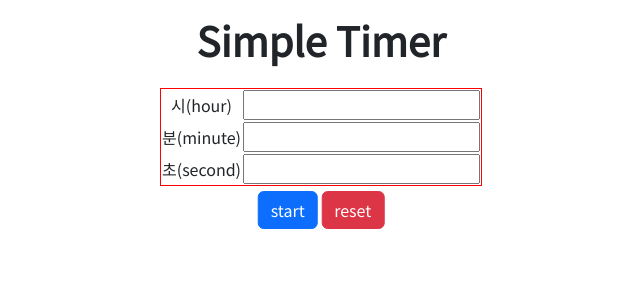
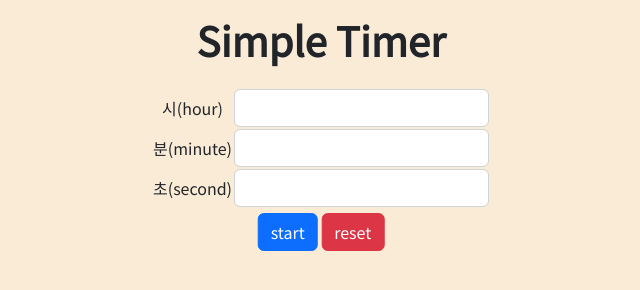
Before and after one commit to Bam-j/Simple-Timer, a website with bundled scripts: page index.html in a window 1280 px wide. Shown: the whole page, without its empty margins (319-959 px from the left). Built offline with nearby package versions, Linux system fonts and the light colour scheme.

Commit message:
buttons의 z-index 조정

```diff
--- a/css/index.css
+++ b/css/index.css
@@ -1,6 +1,8 @@
 @import url('https://fonts.googleapis.com/css2?family=Noto+Sans+KR&display=swap');
+
 body {
   font-family: 'Noto Sans KR', sans-serif;
+  background-color: antiquewhite;
 }
 
 #title{
@@ -13,7 +15,6 @@ body {
 #main-container {
   text-align: center;
   margin: 0 auto;
-  border: 1px red solid;
   position: relative;
 }
 
@@ -32,6 +33,7 @@ body {
   position: absolute;
   left: 50%;
   transform: translate(-50%, -50%);
+  z-index: -1;
 }
 
 #startAndPauseButton {
--- a/index.html
+++ b/index.html
@@ -22,19 +22,19 @@
       <tr>
         <td>시(hour)</td>
         <td>
-          <input id='inputHour' autocomplete='off'>
+          <input id='inputHour' class='form-control' autocomplete='off'>
         </td>
       </tr>
       <tr>
         <td>분(minute)</td>
         <td>
-          <input id='inputMinute' autocomplete='off'>
+          <input id='inputMinute' class='form-control' autocomplete='off'>
         </td>
       </tr>
       <tr>
         <td>초(second)</td>
         <td>
-          <input id='inputSecond' autocomplete='off'>
+          <input id='inputSecond' class='form-control' autocomplete='off'>
         </td>
       </tr>
     </table>
--- a/package.json
+++ b/package.json
@@ -4,6 +4,7 @@
   "version": "0.0.0",
   "dependencies": {
     "bootstrap": "^5.2.3",
+    "bootstrap-icons": "^1.10.3",
     "jest": "^29.4.1"
   },
   "scripts": {
```
Also changed, not shown: 1 other file.
